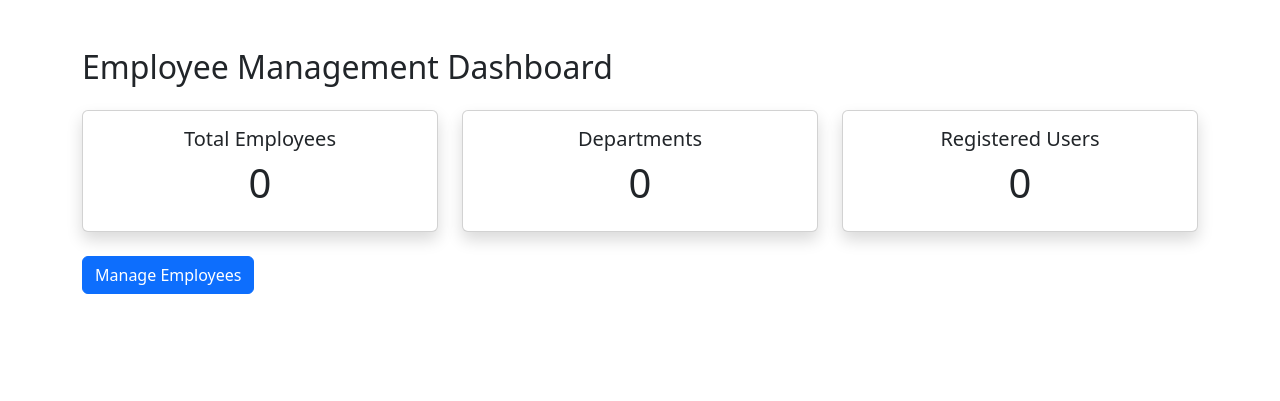
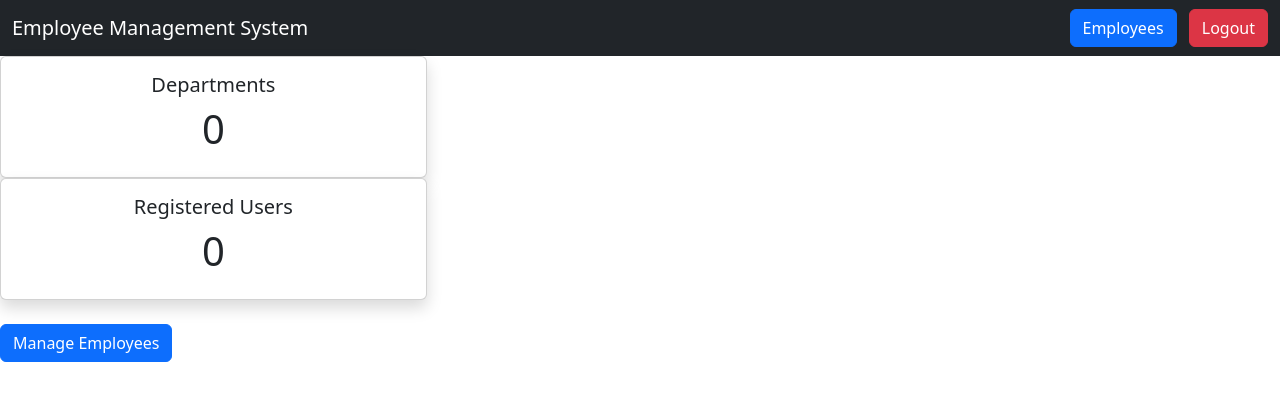
Before and after one commit to joel-garvaziz/employee-management-system, a Flask app: page /dashboard in a window 1280 px wide. Shown: the top 401 px of the page. Run offline with Flask 3, Linux system fonts and the light colour scheme; the visitor is signed in with stand-in values (Sample User, id 1); data that the repository does not hold is empty.

Commit message:
Add logout button

```diff
--- a/templates/dashboard.html
+++ b/templates/dashboard.html
@@ -10,20 +10,25 @@
 
 <body>
 
-<div class="container mt-5">
+<nav class="navbar navbar-dark bg-dark">
+    <div class="container-fluid">
 
-    <h2 class="mb-4">Employee Management Dashboard</h2>
+        <span class="navbar-brand">
+            Employee Management System
+        </span>
 
-    <div class="row">
+        <div>
+            <a href="/employees" class="btn btn-primary me-2">
+                Employees
+            </a>
 
-        <div class="col-md-4">
-            <div class="card text-center shadow">
-                <div class="card-body">
-                    <h5>Total Employees</h5>
-                    <h1>{{ total_employees }}</h1>
-                </div>
-            </div>
+            <a href="/logout" class="btn btn-danger">
+                Logout
+            </a>
         </div>
+
+    </div>
+</nav>
 
         <div class="col-md-4">
             <div class="card text-center shadow">
```
Also changed, not shown: templates/employees.html (+7 -0 lines).
